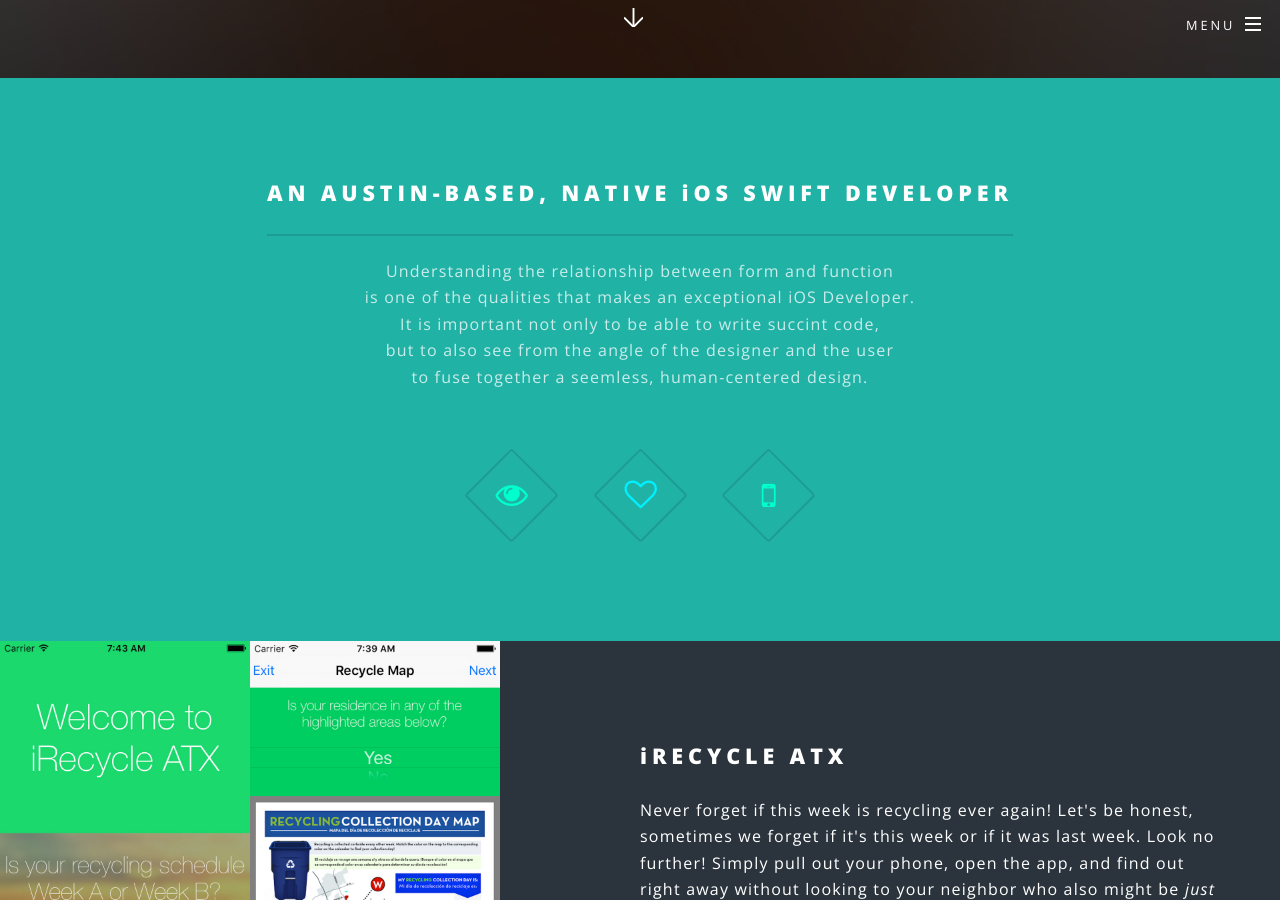
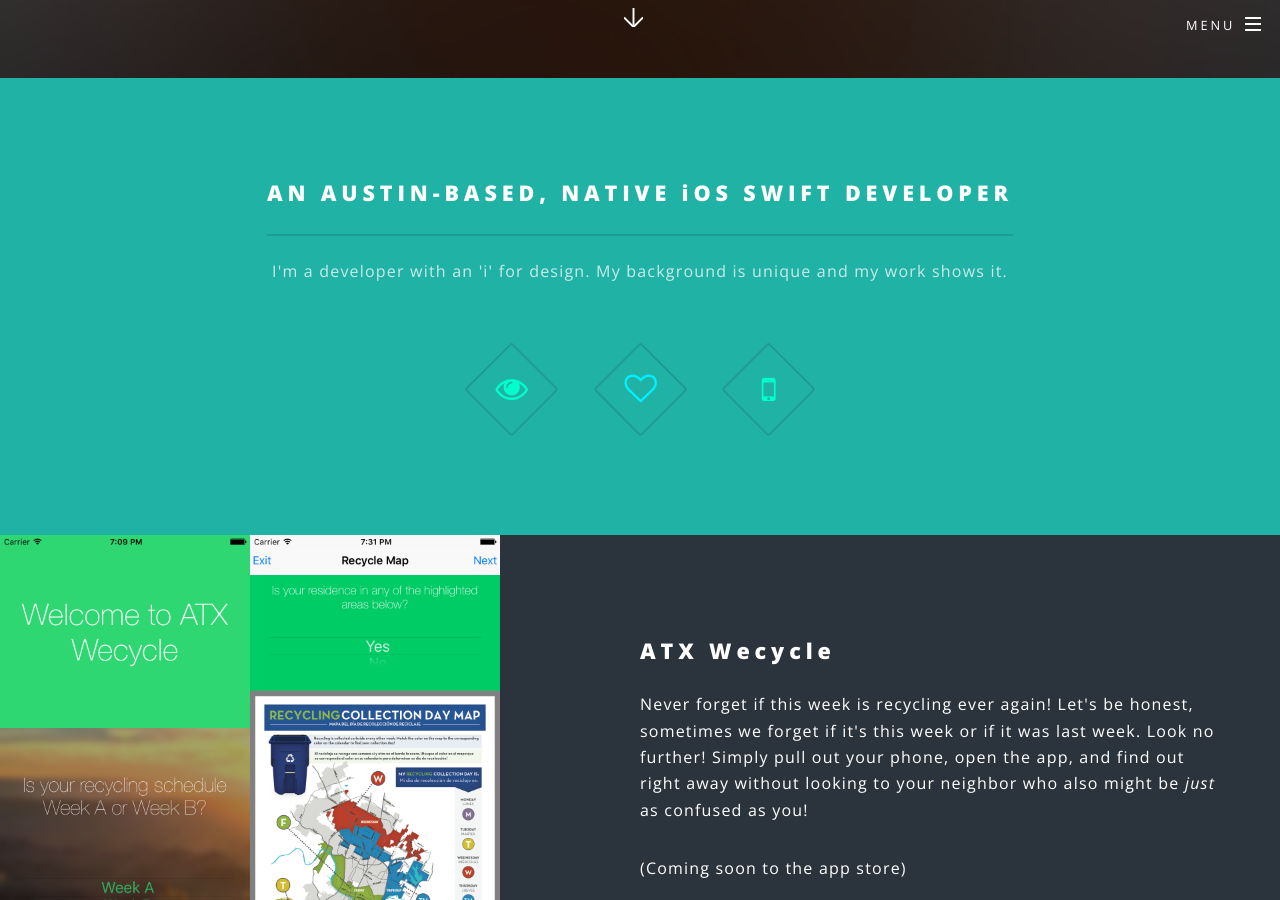
Before and after one commit to tophmatta1/tophmatta1.github.io, a Jekyll site: the page built from index.html, in a window 1280 px wide and 900 px high, scrolled down 822 px. Built offline with Jekyll 4.4.1, drawn with Linux system fonts in a browser that asks for light colours; some of the changed text lies outside the part shown.

Commit message:
Update to atxwecycle, update mission statement

```diff
--- a/index.html
+++ b/index.html
@@ -19,11 +19,7 @@
 						<div class="inner">
 							<header class="major">
 								<h2>AN AUSTIN-BASED, NATIVE iOS SWIFT DEVELOPER</h2>
-								<p>Understanding the relationship between form and function<br />
-								is one of the qualities that makes an exceptional iOS Developer.<br />
-								It is important not only to be able to write succint code,<br />
-								but to also see from the angle of the designer and the user<br />
-								 to fuse together a seemless, human-centered design.</p>
+								<p>I'm a developer with an 'i' for design. My background is unique and my work shows it. </p>
 							</header>
 							<ul class="icons major">
 								<li><span class="icon fa-eye major style1"><span class="label">Lorem</span></span></li>
@@ -36,8 +32,8 @@
 				<!-- Two -->
 					<section id="two" class="wrapper alt style2">
 						<section class="spotlight">
-							<div class="image"><img src="images/iRecycle1.jpg" alt="" style="float:left;width:250px;"/><img src="images/iRecycle2.jpg" alt="" style="float:left;width:250px;"/></div><div class="content">
-								<h2>iRECYCLE ATX</h2>
+							<div class="image"><img src="images/atxwecycle1.png" alt="" style="float:left;width:250px;"/><img src="images/atxwecycle2.png" alt="" style="float:left;width:250px;"/></div><div class="content">
+								<h2>ATX Wecycle</h2>
 								<p>Never forget if this week is recycling ever again! Let's be honest, sometimes we forget if it's this week or if it was last week. Look no further! Simply pull out your phone, open the app, and find out right away without looking to your neighbor who also might be <i>just</i> as confused as you!</p>
 								<p>(Coming soon to the app store)</p>
 							</div>
@@ -69,13 +65,13 @@
 									<h3>EXPERIENCE</h3>
 									<p>~2 years in development experience. Self-taught, disciplined, and well-organized Swift developer with background in engineering.</p>
 								</li>
+								<li class="icon fa-code">
+									<h3>ADDITIONAL KNOWLEDGE</h3>
+									<p>Databases, JSON, RESTful APIs, Git/<a href="https://github.com/tophmatta">GitHub</a>,    Ruby, Rails, HTML, SQL</p>
+								</li>
 								<li class="icon fa-mobile">
 									<h3>iOS SDK/XCODE/COCOA TOUCH</h3>
 									<p>MapKit, MVC design pattern, Threading/GCD, UIViewController lifecycle, Gesture recognizers, NSUserDefaults, UIKit, Auto Layout, Storyboards, Programmatic views, multiple screen sizes, animations, segues/transitions</p>
-								</li>
-								<li class="icon fa-code">
-									<h3>ADDITIONAL KNOWLEDGE</h3>
-									<p>Databases, JSON, Facebook API, Git/<a href="https://github.com/tophmatta">GitHub</a>,    Ruby, Rails, HTML, SQL</p>
 								</li>
 								<li class="icon fa-fire">
 									<h3>STAYING CURRENT</h3>
```
Also changed, not shown: images/atxwecycle1.png (added), images/atxwecycle2.png (added), images/iRecycle1.jpg (deleted), images/iRecycle2.jpg (deleted), images/iRecycle3.jpg (deleted), 5 other files.
